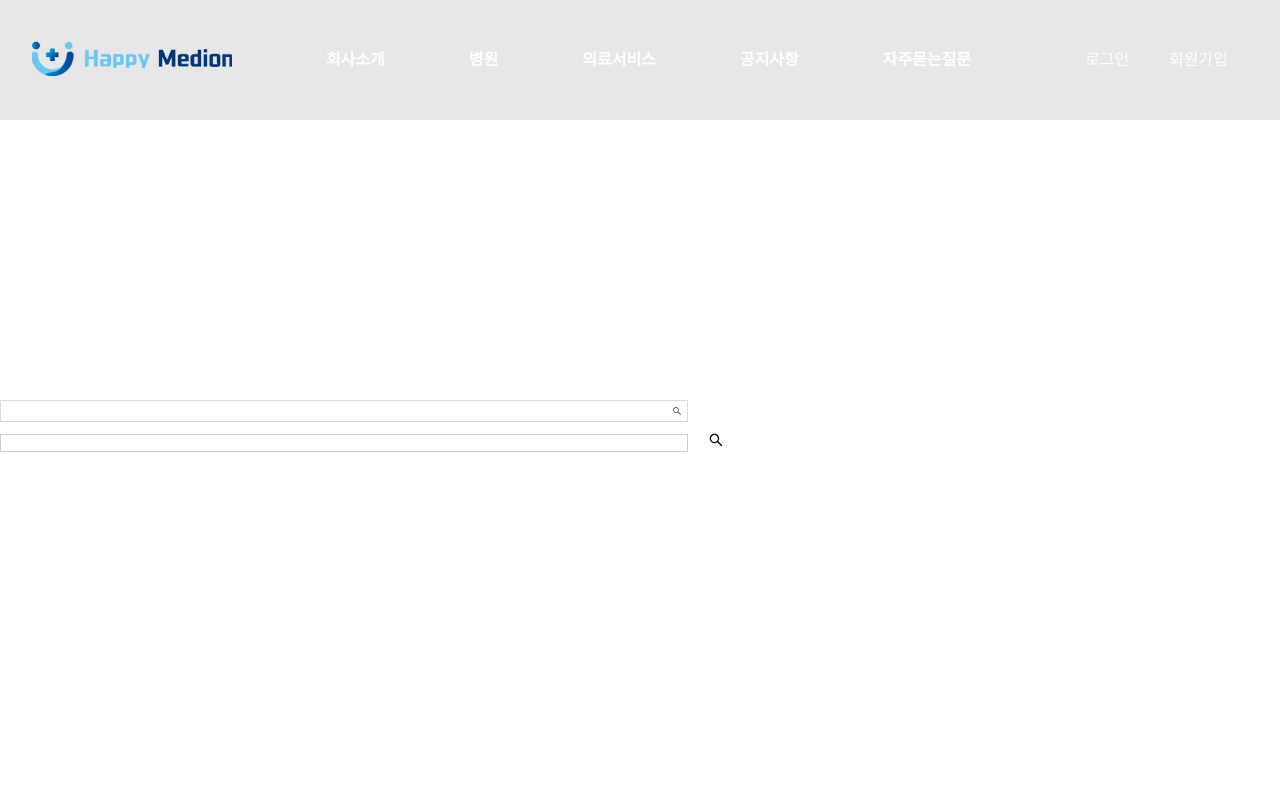
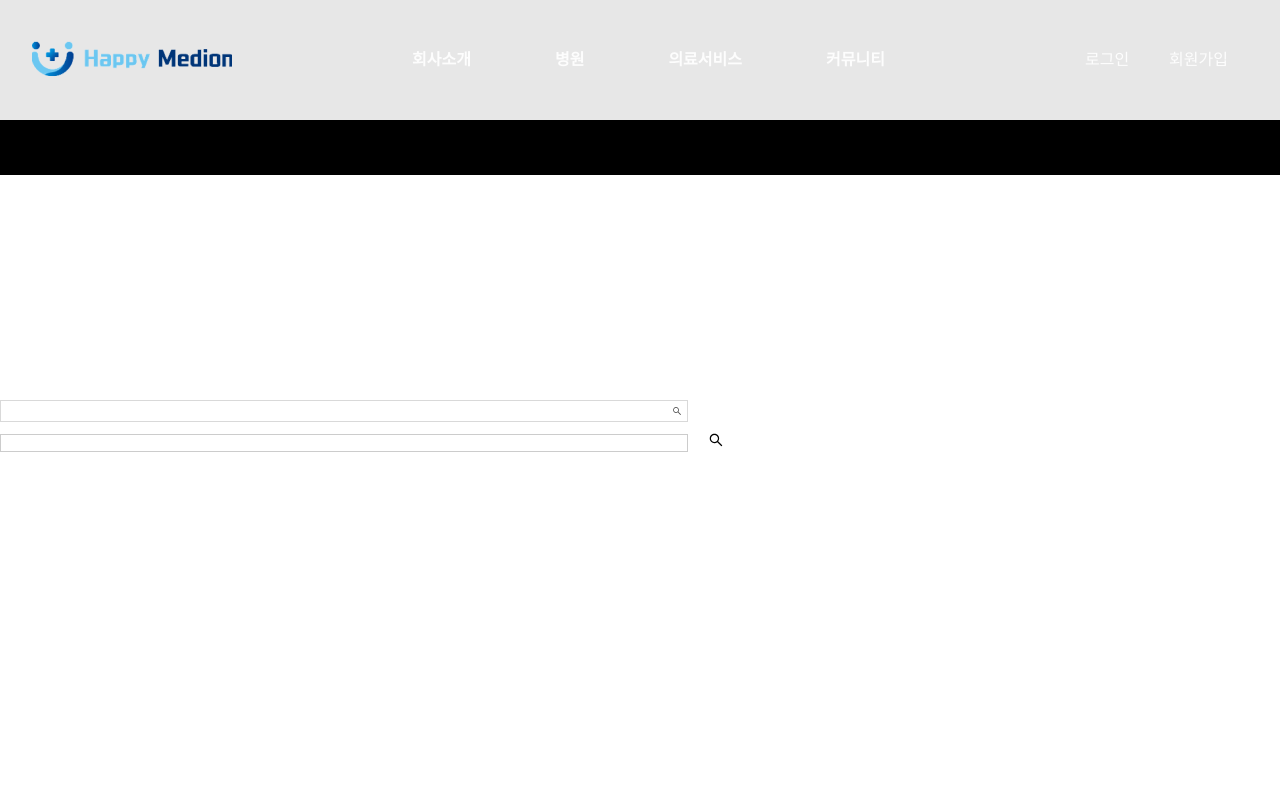
Before and after one commit to jho951/my-app, a Next.js app: page /login in a window 1280 px wide. Shown: the top 800 px of the page. Built offline with nearby package versions, Linux system fonts and the light colour scheme.

Commit message:
[FEAT] 레이아웃 수정

```diff
--- a/src/components/atoms/Button/Button.jsx
+++ b/src/components/atoms/Button/Button.jsx
@@ -1,4 +1,4 @@
-import {useState, useCallback} from "react"
+import React, {useState} from "react"
 import {CustomBtn} from "./Button.styled"
 import {Spinner} from "../../../styles/GlobalStyled"
 
@@ -7,33 +7,27 @@ export const CustomButton = ({
   onClick,
   disable,
   loading,
-  className,
   placeholder,
   ...props
 }) => {
   const [isHovered, setIsHovered] = useState(false)
 
-  const handleMouseEnter = useCallback(() => {
+  const handleMouseEnter = () => {
     setIsHovered(true)
-  }, [])
-  const handleMouseLeave = useCallback(() => {
+  }
+  const handleMouseLeave = () => {
     setIsHovered(false)
-  }, [])
+  }
 
-  const handleKeyDown = useCallback(
-    (event) => {
-      if (!disable && !loading && event.key === "Enter") {
-        event.preventDefault()
-        event.stopPropagation()
-        onClick()
-      }
-    },
-    [disable, loading, onClick]
-  )
+  const handleKeyDown = (event) => {
+    if (!disable && !loading && event.key === "Enter") {
+      onClick()
+    }
+  }
+
   return (
     <CustomBtn
       {...props}
-      className={className}
       loading={loading}
       placeholder={placeholder}
       onMouseEnter={handleMouseEnter}
@@ -43,7 +37,7 @@ export const CustomButton = ({
       onClick={!disable ? onClick : undefined}
       disabled={disable || loading}
       aria-label={disable || loading ? "Button disabled" : "Button"}
-      aria-disabled={disable || loading ? true : undefined}
+      aria-disabled={disable || loading ? true : false}
     >
       {loading && <Spinner aria-hidden='true' />}
       {!loading && children}
--- a/src/components/atoms/List/list.jsx
+++ b/src/components/atoms/List/list.jsx
@@ -1,15 +1,38 @@
+import {useRouter} from "next/router"
+import Link from "next/link"
 import React from "react"
-import {ListWrap, ListContainer} from "./list.styled"
 
-export function List({menus, children}) {
+export function CustomList({menus, children, onMouseEnter, onMouseLeave}) {
+  const router = useRouter()
+
   return (
-    <ListWrap>
-      <ListContainer>
-        {menus?.map((menu) => (
-          <li key={menu?.id}>{menu}</li>
-        ))}
-        {children}
-      </ListContainer>
-    </ListWrap>
+    <>
+      {menus?.map((menu) => {
+        const listItem = (
+          <li
+            key={menu?.id}
+            className={router.pathname === menu?.href ? "active" : ""}
+          >
+            {menu.label}
+          </li>
+        )
+
+        return menu.href ? (
+          <Link
+            role='tab'
+            href={menu.href}
+            key={menu.id}
+            passHref
+            onMouseEnter={onMouseEnter}
+            onMouseLeave={onMouseLeave}
+          >
+            {listItem}
+          </Link>
+        ) : (
+          listItem
+        )
+      })}
+      {children}
+    </>
   )
 }
--- a/src/components/atoms/image/Image.jsx
+++ b/src/components/atoms/image/Image.jsx
@@ -4,17 +4,15 @@ import {useImageSize} from "../../../utils/utils"
 export const CustomImage = ({image, currentImage, alt, priority}) => {
   const imageSrc = currentImage >= 0 ? image[currentImage]?.src : image
   const {width, height, isLoaded} = useImageSize(imageSrc)
+
   return !isLoaded ? (
-    <figure
-      style={{width: "100%", height: "100%", backgroundColor: "#d9d9d9"}}
-    />
+    <div style={{width: "100%", height: "100%", backgroundColor: "#d9d9d9"}} />
   ) : (
     <Image
       src={imageSrc}
       alt={alt}
       width={width}
       height={height}
-      placeholder='blur'
       priority={priority ? true : false}
       blurDataURL='/blurImg.png'
     />
--- a/src/components/atoms/lnb/LNB.jsx
+++ b/src/components/atoms/lnb/LNB.jsx
@@ -1,8 +1,8 @@
 import {LnbWrap} from "./LNB.styled"
 
-const LNB = ({showLnb}) => {
+const LNB = () => {
   return (
-    <LnbWrap showLnb={showLnb}>
+    <LnbWrap>
       <ul>
         <li className='lnb-item'>
           <a href='/sub1'>서브메뉴1</a>
--- a/src/components/atoms/lnb/LNB.styled.jsx
+++ b/src/components/atoms/lnb/LNB.styled.jsx
@@ -1,12 +1,14 @@
 import styled from "styled-components"
 
 const LnbWrap = styled.div`
+  transition: 0.2s;
   width: 100%;
-  display: block;
-  /* display: ${({showLnb}) => (showLnb ? "block" : "none")}; */
+  position: absolute;
+  top: 120px;
+  left: 0;
+
+  background-color: black;
   ul {
-    background-color: white;
-
     a {
       color: #000000;
       text-decoration: none;
--- a/src/components/molecules/gnb/GNB.jsx
+++ b/src/components/molecules/gnb/GNB.jsx
@@ -1,31 +1,28 @@
 import {useState} from "react"
-import {useRouter} from "next/router"
+import LNB from "../../atoms/lnb/LNB"
 import {GNB_MENU} from "../../../utils/constants/project"
 import {GnbWrap} from "./GNB.styled"
-import LNB from "../../atoms/lnb/LNB"
-import Link from "next/link"
+import {CustomList} from "../../atoms/list/list"
 
 const GNB = () => {
-  const router = useRouter()
-  const [showLnb, setShowLnb] = useState(false)
-  const handleMouseEnter = () => setShowLnb(true)
-  const handleMouseLeave = () => setShowLnb(false)
+  const [isHovered, setIsHovered] = useState([])
+
+  const handleMouseEnter = () => {
+    setIsHovered(true)
+  }
+
+  const handleMouseLeave = () => {
+    setIsHovered(false)
+  }
 
   return (
     <GnbWrap>
-      {GNB_MENU?.map((menu) => (
-        <Link role='tab' href={menu.href} key={menu.id} passHref>
-          <li
-            className={router.pathname === menu.href ? "active" : ""}
-            onMouseEnter={handleMouseEnter}
-            onMouseLeave={handleMouseLeave}
-          >
-            {menu.label}
-          </li>
-        </Link>
-      ))}
-
-      {showLnb && <LNB showLnb={showLnb} />}
+      <CustomList
+        menus={GNB_MENU}
+        onMouseEnter={handleMouseEnter}
+        onMouseLeave={handleMouseLeave}
+      />
+      {isHovered && <LNB />}
     </GnbWrap>
   )
 }
--- a/src/components/molecules/gnb/GNB.styled.jsx
+++ b/src/components/molecules/gnb/GNB.styled.jsx
@@ -8,14 +8,16 @@ const GnbWrap = styled.ul`
     justify-content: center;
     align-items: center;
     gap: 84px;
-    position: relative;
     font-size: ${(props) => props.theme.fontSize.m};
     font-weight: 700;
-
-    .gnb-menu {
-    }
     .active {
       color: ${(props) => props.theme.primary};
+    }
+    .gnb-list {
+      border: 1px solid black;
+    }
+    li {
+      position: relative;
     }
   }
 `
--- a/src/utils/constants/project.js
+++ b/src/utils/constants/project.js
@@ -11,12 +11,27 @@ const PUBLIC_IMG_URL = `https://s3.ap-northeast-2.amazonaws.com/${S3_BUCKET}/`
 
 // gnb 메누 리스트
 const GNB_MENU = [
-  {id: "info", label: "회사소개", href: "/info"},
-  {id: "category", label: "병원", href: "/hospital"},
-  {id: "service", label: "의료서비스", href: "/service"},
-  {id: "mypage", label: "공지사항", href: "/notice"},
-  {id: "news", label: "자주묻는질문", href: "/faq"},
+  {
+    id: "info",
+    label: "회사소개",
+    href: "/info",
+    api: false,
+    children: [
+      {label: "대표 인사말", href: "/info/greetings"},
+      {title: "오시는 길", href: "/info/map"},
+    ],
+  },
+  {id: "category", label: "병원", href: "/hospital", api: true},
+  {id: "service", label: "의료서비스", href: "/service", api: true},
+  {
+    id: "cummunity",
+    label: "커뮤니티",
+    href: "/community/notice",
+    api: false,
+    children: [{label: "자주 묻는 질문", path: "/community/faq"}],
+  },
 ]
+
 // 다국어 국가 이미지
 const LanguageCountryImage = [
   {id: "ko", src: `${IMG_PATH}/country/southKorea.png`},
```
Also changed, not shown: src/components/Organism/banner/Banner.jsx (+39 -9 lines), src/components/Organism/banner/Banner.styled.jsx (+33 -12 lines), src/components/atoms/List/list.styled.jsx (deleted, +0 -10 lines), src/components/molecules/bannerItems/BannerItems.styled.jsx (+10 -11 lines), public/images/test.png (deleted).
